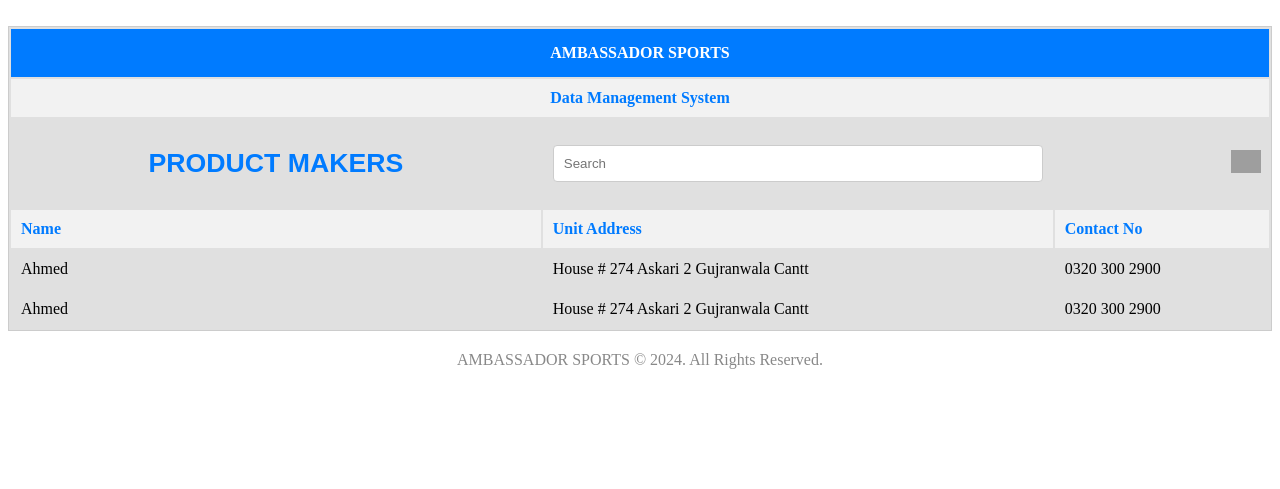
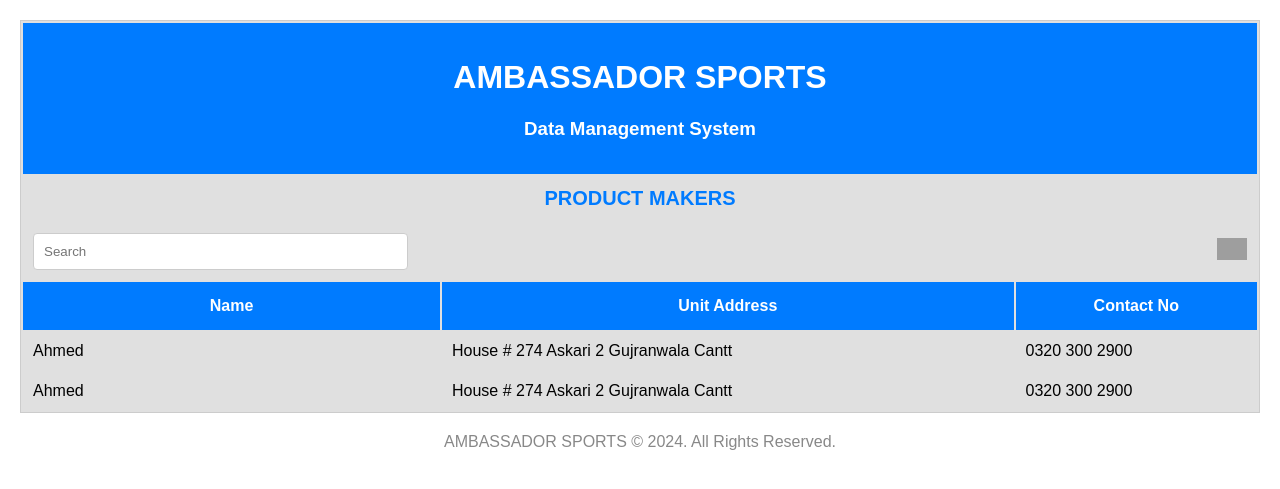
Before and after one commit to Sheikh-Ahmed-Naeem/DBMS-PROJECT, a Flask app: template templates/G_maker_window.html in a window 1280 px wide. Shown: the top 489 px of the page. Run offline with Flask 3, Linux system fonts and the light colour scheme; the template is opened without the code that fills it, so the values that code supplies are empty; grey boxes are pictures that could not be loaded.

Commit message:
Update G_maker_window.html

```diff
--- a/templates/G_maker_window.html
+++ b/templates/G_maker_window.html
@@ -3,6 +3,38 @@
 <head>
 <title>Product Management System</title>
 <style>
+    /* General Styles */
+    body {
+        font-family: Arial, sans-serif;
+        margin: 20px;
+    }
+
+    /* Table Styles */
+    table {
+        width: 100%;
+        background-color: #e0e0e0;
+        border: 1px solid #ccc;
+    }
+    th {
+        background-color: #007bff;
+        color: white;
+        text-align: center;
+        padding: 15px;
+    }
+    td {
+        padding: 10px;
+    }
+
+    /* Input Styles */
+    input[type="text"] {
+        width: calc(100% - 22px);
+        padding: 10px;
+        border: 1px solid #ccc;
+        border-radius: 4px;
+        box-sizing: border-box;
+    }
+
+    /* Gear Icon Styles */
     .gear-icon-container {
         position: relative;
         display: inline-block;
@@ -34,64 +66,65 @@
     .options a:hover {
         background-color: #f4f4f4;
     }
+
+    /* Footer Styles */
+    .footer {
+        text-align: center;
+        margin-top: 20px;
+        color: #888;
+    }
 </style>
 </head>
 <body>
-  <table style="width: 100%; background-color: #e0e0e0; border: 1px solid #ccc;">
+
+  <table>
     <tr>
-      <th colspan="3" style="text-align: center; background-color: #007bff; color: white; padding: 15px;">
-        AMBASSADOR SPORTS
+      <th colspan="3">
+        <h1>AMBASSADOR SPORTS</h1>
+        <h3>Data Management System</h3>
       </th>
     </tr>
     <tr>
-      <th colspan="3" style="text-align: center; background-color: #f2f2f2; color: #007bff; padding: 10px;">
-        Data Management System
-      </th>
+      <td colspan="3" style="text-align: center;">
+        <button style="background-color: transparent; border: none; cursor: pointer;">
+          <h2 style="color: #007bff; margin: 0;">PRODUCT MAKERS</h2>
+        </button>
+      </td>
     </tr>
     <tr>
-      <td style="padding: 10px; text-align: center;">
-        <button style="background-color: transparent; border: none; cursor: pointer;">
-          <h1 style="color: #007bff; display: inline-block;">PRODUCT MAKERS</h1>
-        </button>
+      <td style="padding: 10px;">
+        <input type="text" placeholder="Search">
       </td>
-      <td style="padding: 10px;">
-        <input type="text" style="width: 100%; padding: 10px; box-sizing: border-box; border: 1px solid #ccc; border-radius: 4px;" placeholder="Search">
-      </td>
-      <td style="padding: 8px; text-align: right;">
+      <td></td>
+      <td style="padding: 10px; text-align: right;">
         <div class="gear-icon-container">
             <img src="ellipsis.png" alt="Gear Icon" width="30">
             <div class="options">
-                <a href="C_info.html" class="add-option">Add</a>
-                <a href="#" class="delete-option">Delete</a>
+                <a href="C_info.html">Add</a>
+                <a href="#">Delete</a>
             </div>
         </div>
       </td>
     </tr>
-        <!-- <div class="gear-icon-container">
-            <img src="gear_icon.png" alt="Gear Icon" width="50">
-            <div class="options">
-                <a href="#" class="add-option">Add</a>
-                <a href="#" class="delete-option">Delete</a>
-            </div>
-        </div> -->
     <tr>
-      <th style="padding: 10px; background-color: #f2f2f2; color: #007bff; text-align: left;">Name</th>
-      <th style="padding: 10px; background-color: #f2f2f2; color: #007bff; text-align: left;">Unit Address</th>
-      <th style="padding: 10px; background-color: #f2f2f2; color: #007bff; text-align: left;">Contact No</th>
+      <th>Name</th>
+      <th>Unit Address</th>
+      <th>Contact No</th>
     </tr>
     <tr>
-      <td style="padding: 10px;">Ahmed</td>
-      <td style="padding: 10px;">House # 274 Askari 2 Gujranwala Cantt</td>
-      <td style="padding: 10px;">0320 300 2900</td>
+      <td>Ahmed</td>
+      <td>House # 274 Askari 2 Gujranwala Cantt</td>
+      <td>0320 300 2900</td>
     </tr>
-    <br>
     <tr>
-        <td style="padding: 10px;">Ahmed</td>
-        <td style="padding: 10px;">House # 274 Askari 2 Gujranwala Cantt</td>
-        <td style="padding: 10px;">0320 300 2900</td>
+      <td>Ahmed</td>
+      <td>House # 274 Askari 2 Gujranwala Cantt</td>
+      <td>0320 300 2900</td>
     </tr>
-    </table>
-    <div style="text-align: center; margin-top: 20px;">
-      <p style="color: #888;">AMBASSADOR SPORTS &copy; 2024. All Rights Reserved.</p>
+  </table>
+
+  <div class="footer">
+    <p>AMBASSADOR SPORTS &copy; 2024. All Rights Reserved.</p>
+  </div>
 </body>
 </html>
```
